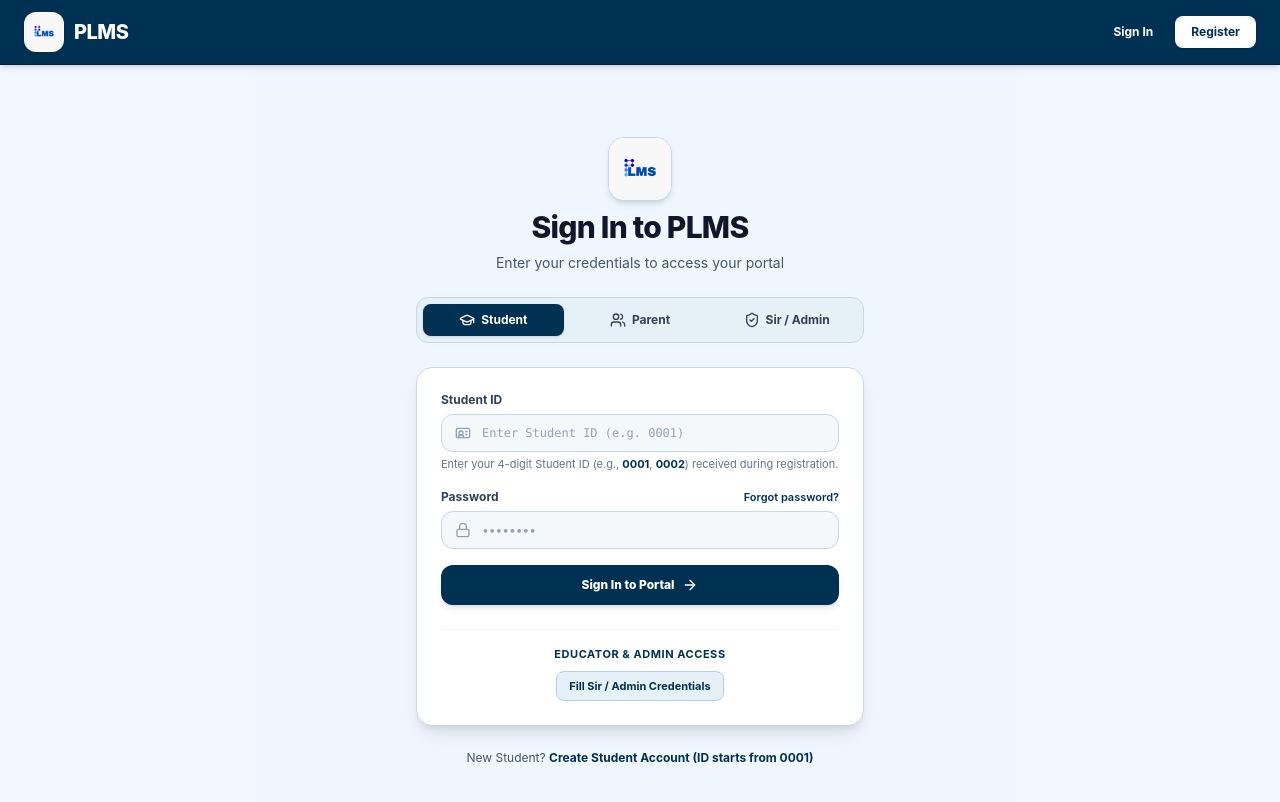
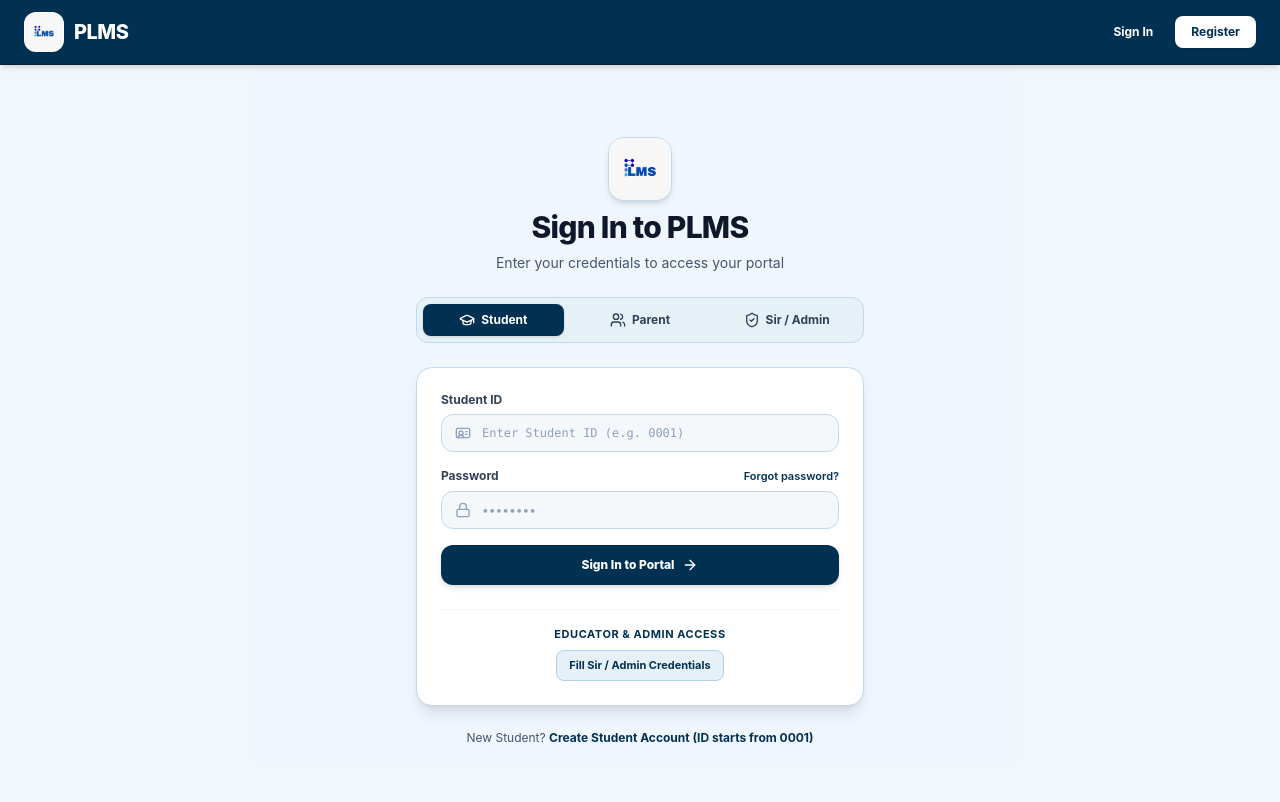
Before and after one commit to SakvithiDaskon/PLMS.web, a React (Vite) app: page /login in a window 1280 px wide. Shown: the top 802 px of the page. Built offline with nearby package versions, Linux system fonts and the light colour scheme.

Commit message:
Student Login

```diff
--- a/src/pages/public/Login.jsx
+++ b/src/pages/public/Login.jsx
@@ -166,11 +166,6 @@ export const Login = () => {
                 className="w-full pl-10 pr-4 py-2.5 rounded-xl bg-[#f4f8fb] border border-[#c0d9ec] text-slate-900 text-xs placeholder:text-slate-400 focus:outline-none focus:border-[#003153] focus:bg-white font-mono"
               />
             </div>
-            {selectedRole === 'student' && (
-              <p className="text-[11px] text-slate-500 mt-1">
-                Enter your 4-digit Student ID (e.g., <strong className="text-[#003153]">0001</strong>, <strong className="text-[#003153]">0002</strong>) received during registration.
-              </p>
-            )}
           </div>
 
           <div>
```
